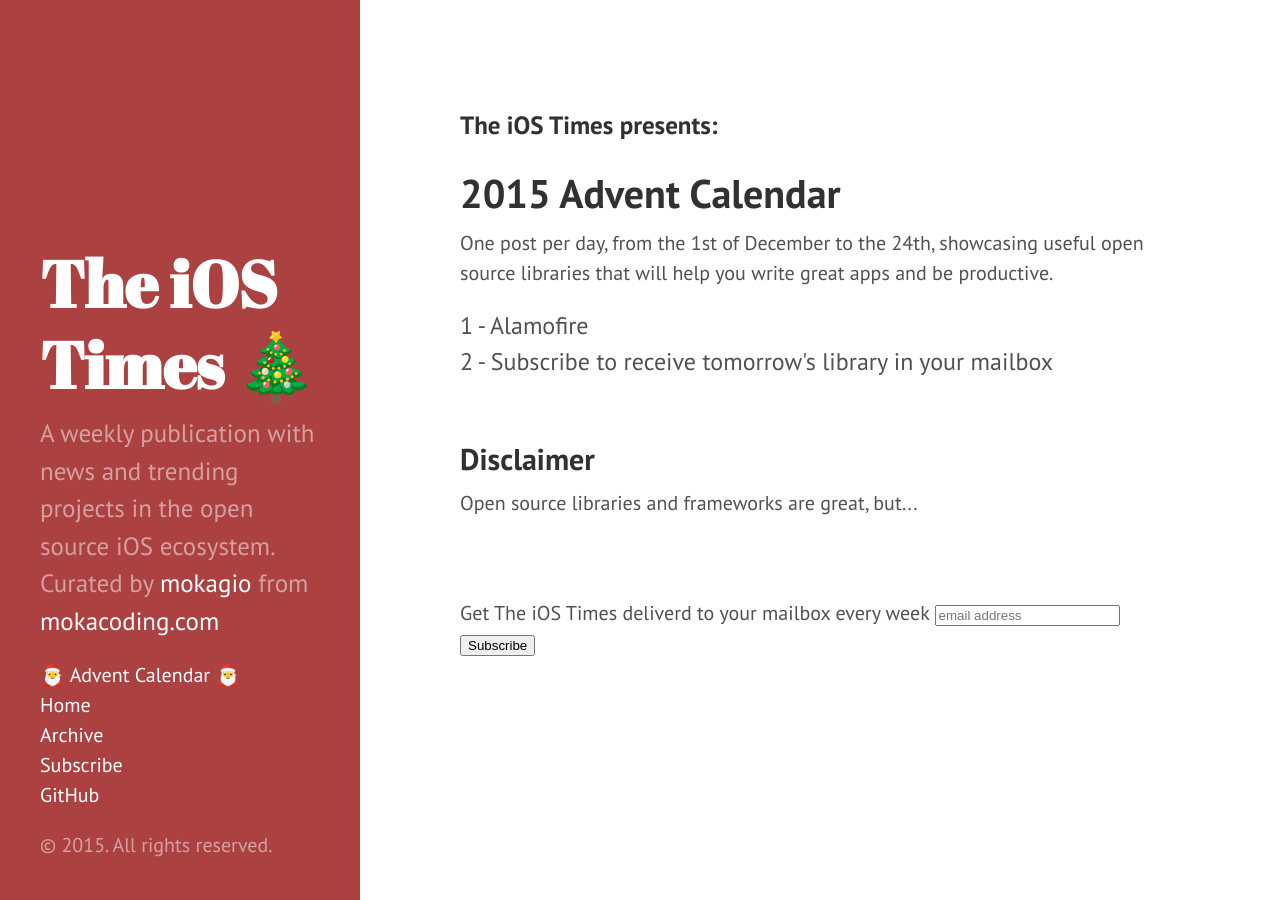
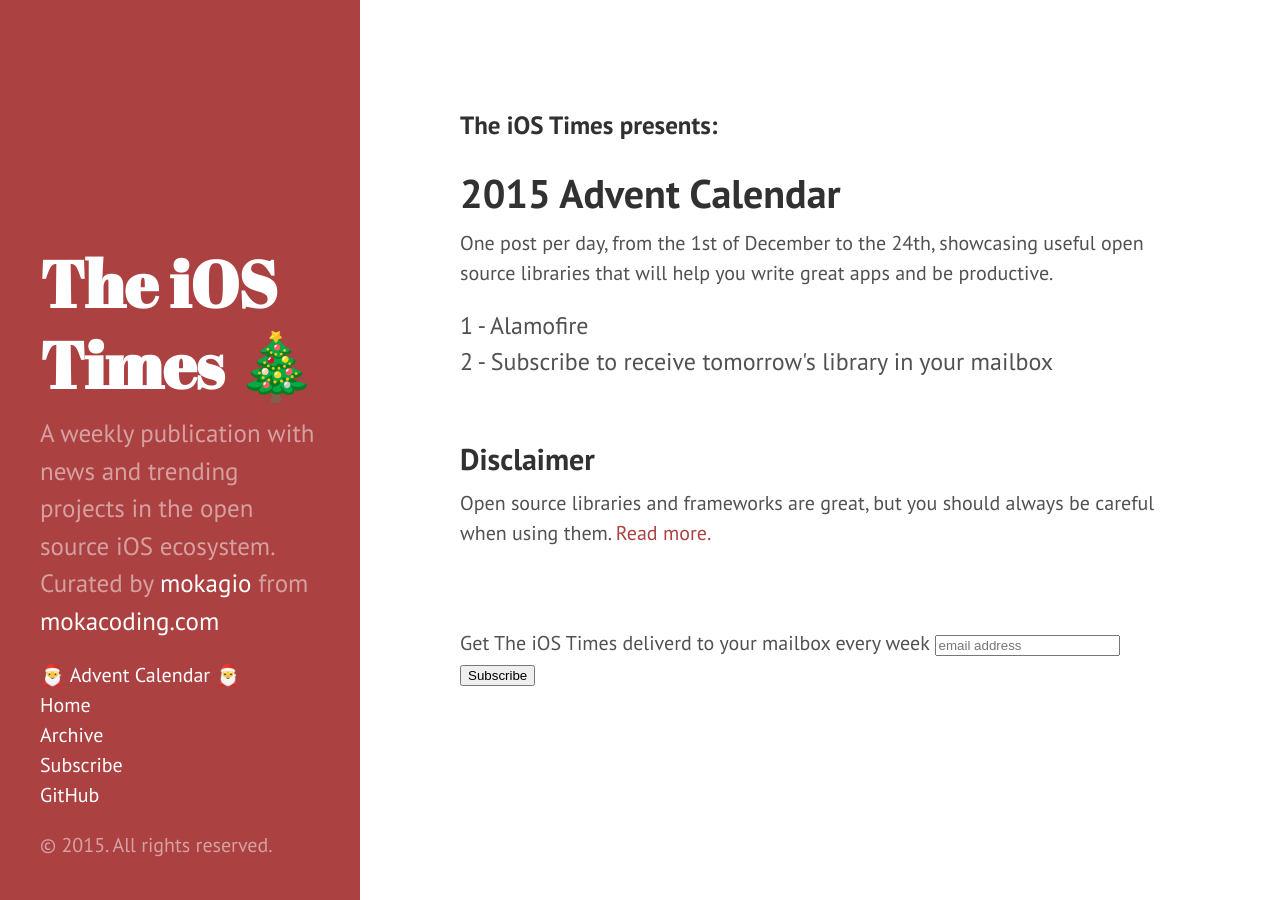
Before and after one commit to mokacoding/the-ios-times, a Jekyll site: the page built from advent-calendar.html, in a window 1280 px wide. Built offline with Jekyll 4.4.1, drawn with Linux system fonts in a browser that asks for light colours; comment, search, counter and statistics services are not loaded.

Commit message:
Add disclaimer post, with link

```diff
--- a/advent-calendar.html
+++ b/advent-calendar.html
@@ -16,4 +16,6 @@
 
 <h2>Disclaimer</h2>
 
-Open source libraries and frameworks are great, but...
+<p>
+Open source libraries and frameworks are great, but you should always be careful when using them. <a href="/advent-calendar/open-source-disclaimer.html">Read more.</a>
+</p>
```
